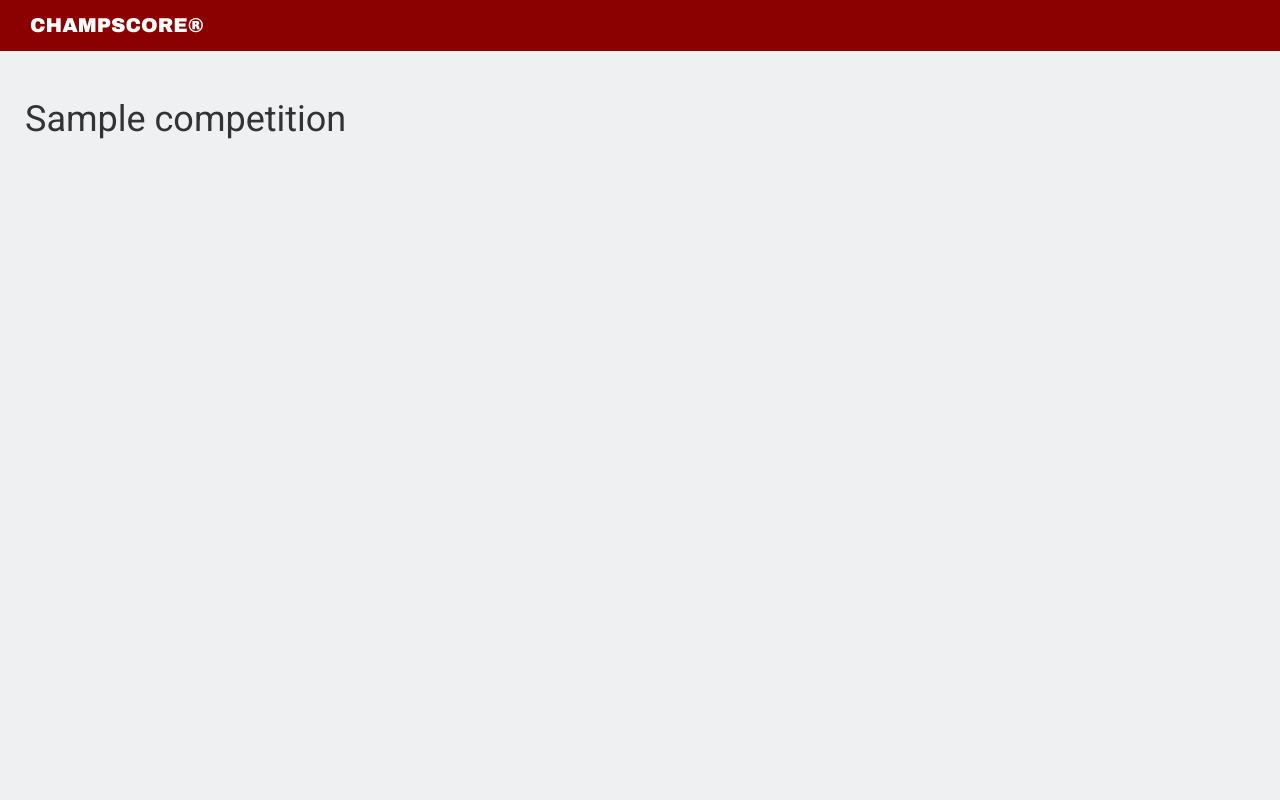
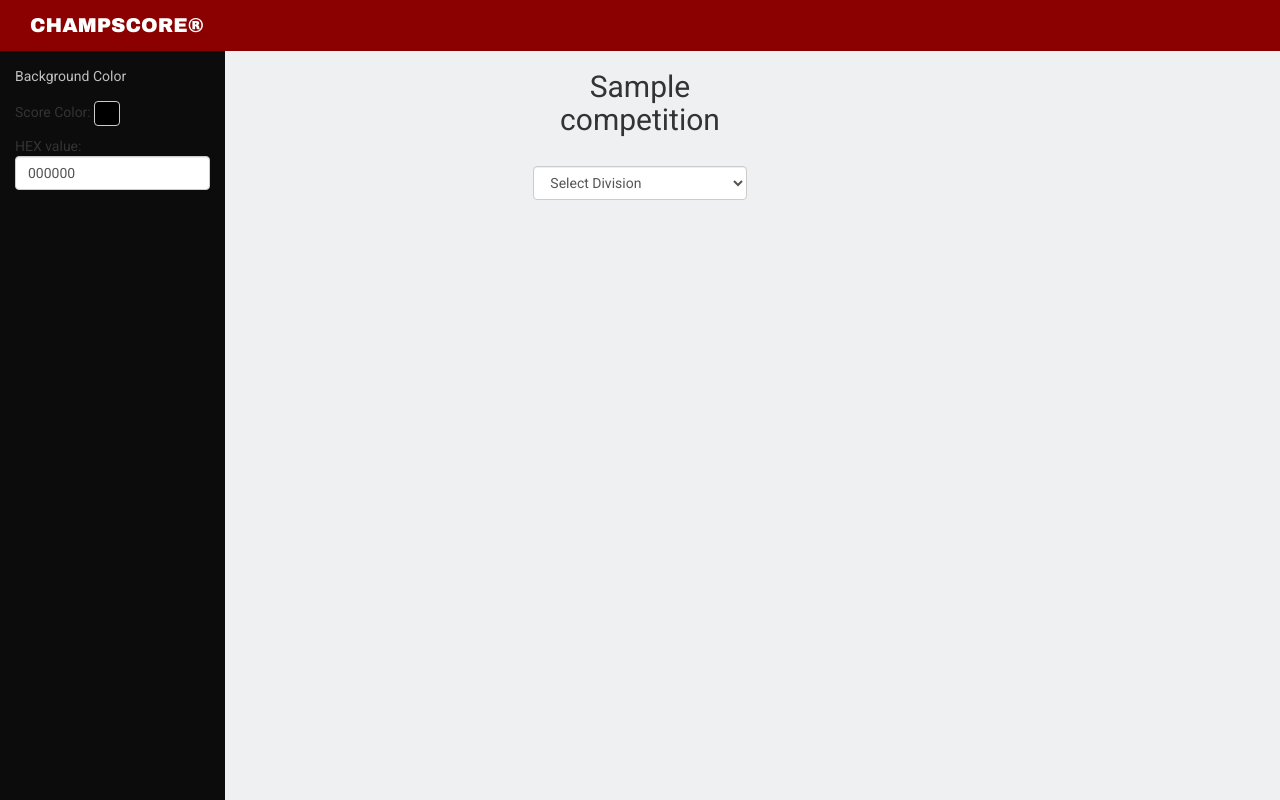
Before and after one commit to joey44/ChampScore, a PHP site: page /scoreboardPreview.php?comp_ID=1 in a window 1280 px wide. Run offline with PHP 8.4, Linux system fonts and the light colour scheme; the visitor is signed in with stand-in values (Sample User, id 1); tables that the repository leaves empty or names only in its code hold one stand-in row (values such as "Sample post").

Commit message:
Ranglisten Style geändert

```diff
--- a/admin/navigation.php
+++ b/admin/navigation.php
@@ -182,5 +182,8 @@
 
          </ul>
      </div>
+
             <!-- /.navbar-collapse -->
-            </nav>
+        </ul>
+    </div>
+</nav>
--- a/admin/scoreboardPreview.php
+++ b/admin/scoreboardPreview.php
@@ -1,13 +1,5 @@
 <?php
 session_start();
-
-
-if ($_SESSION['eingeloggt'] == false){
-
-    header("Location: public_html/ChampScoreIndex.php");
-    exit();
-}
-
 ?>
 
 <!DOCTYPE html>
@@ -25,7 +17,7 @@ if ($_SESSION['eingeloggt'] == false){
 
         <!-- Bootstrap Core CSS -->
         <link href="css/bootstrap.min.css" rel="stylesheet">
-
+        <link href="https://fonts.googleapis.com/css?family=Roboto" rel="stylesheet">
         <!-- Custom CSS -->
         <link href="css/sb-admin.css" rel="stylesheet">
 
@@ -38,7 +30,75 @@ if ($_SESSION['eingeloggt'] == false){
             <script src="https://oss.maxcdn.com/libs/html5shiv/3.7.0/html5shiv.js"></script>
             <script src="https://oss.maxcdn.com/libs/respond.js/1.4.2/respond.min.js"></script>
         <![endif]-->
-<link href="https://fonts.googleapis.com/css?family=Roboto" rel="stylesheet">
+
+        <script type="text/javascript">
+
+
+            $(function () {
+                $('#cp2').colorpicker();
+            });
+
+
+
+            function onSelectDivision()
+            {
+
+                var div_ID = 'div_ID=' + document.getElementById("selDiv").options[document.getElementById("selDiv").selectedIndex].value;
+
+
+                $.ajax({
+                    type: "POST",
+                    url: "ScoreboardViewSelWods.php",
+                    cache: false,
+                    data: div_ID,
+                    success: function (html)
+                    {
+                        $('#wods').html(html);
+                    },
+                    error: function (html)
+                    {
+
+                        alert('error');
+                    }
+
+                }
+                );
+
+                return false;
+
+            }
+
+            function onSelectWod(i_wod_ID, i_div_ID)
+            {
+
+                var wod_ID = 'wod_ID=' + i_wod_ID;
+                var div_ID = '&div_ID=' + i_div_ID;
+                var all = wod_ID + div_ID;
+
+
+                $.ajax({
+                    type: "POST",
+                    url: "ScoreboardViewSelResults.php",
+                    cache: false,
+                    data: all,
+                    success: function (html)
+                    {
+                        $('#result').html(html);
+                    },
+                    error: function (html)
+                    {
+
+                        alert('error');
+                    }
+
+                }
+                );
+
+                return false;
+
+            }
+
+        </script>
     </head>
 
     <body>
@@ -58,44 +118,138 @@ if ($_SESSION['eingeloggt'] == false){
 
         </nav>
 
-        <div id="page-wrapper">
+        <div id="bodycont">
 
-            <div class="container-fluid">
+            <div  class="collapse navbar-collapse navbar-ex1-collapse">
+
+                <ul  class="nav navbar-nav side-nav">
+                    <li>
+                        <a> Background Color</a>
+                        <div class="col-lg-12 col-md-12 col-sm-12 col-xs-12">
+                            <p>Score Color:   <button style="width: 25px ;height: 25px" class="jscolor {valueElement:'chosen-value-score', onFineChange:'setTextColorScore(this)'} btn btn-default btn-md">
+
+                                </button></p>
+
+                            <p>HEX value: <input  class="form-control" name="colorScore" id="chosen-value-score" value="000000">
+                            </p>
+                            <script>
+                                function setTextColorScore(picker) {
 
 
+                                    $("#bodycont").css('background-color', '#' + picker.toString());
+                                    document.getElementsByID('bodycont')[0].style.color = '#' + picker.toString();
+                                     $("#bodycont2").css('background-color', '#' + picker.toString());
+                                    document.getElementsByID('bodycont2')[0].style.color = '#' + picker.toString();
+
+                                }
+                            </script>
+                        </div>
+                    </li>
+
+
+                    <li>
+
+                    </li>
+                    <li>
+
+                    </li>
+
+                    <li>
+                    </li>
+
+                    <li>
+
+                    </li>
+
+                    <!-- /.navbar-collapse -->
+                </ul>
+            </div>
+            <center>
+
+                <div  class="container-fluid">
+
                     <!-- Page Heading -->
-                <div class="row">
-                    <div class="col-lg-12">
+
+                    <div  class="row" >
+                        <div  class=" col-lg-2 col-lg-offset-5 col-md-2 col-md-offset-5 col-sm-4 col-sm-offset-4 col-xs-12 col-xs-offset-0 ">
+
+
                             <?php
-                        require ("./public_html/php/loginsec/db.inc.php");
+                            include 'Database.php';
 
-                        $link = mysqli_connect("localhost", $benutzer, $passwort);
-                        mysqli_select_db($link, $dbname);
-                        $comp_ID = $_GET['comp_ID'];
-                        $abfrage = "select comp_ID, comp_name from tbl_competition";
-                        $ergebnis = mysqli_query($link, $abfrage) or die(mysqli_error());
+                            $pdo = Database::connect();
 
-                        /* echo "<div id=\"products\" class=\"row list-group\">"; */
-                        while ($zeile = mysqli_fetch_array($ergebnis, MYSQLI_ASSOC)) {
-                            $comp_ID = $zeile['comp_ID'];
-                            /* echo "<div name\"$ranglisteID\" class=\"item  col-xs-10 col-xs-offset-1 col-sm-6 col-sm-offset-0 col-md-4 col-md-offset-0 col-lg-4 col-lg-offset-0\">";
-                              echo "<div class=\"thumbnail\">";
-                              echo "<img class=\"group list-group-image\" src=\"http://placehold.it/400x250/000/fff\" alt=\"\" />";
-                              echo "<div class=\"caption\">"; */
-                            echo "<h1 class=\"page-header\">" . $zeile['comp_name'] . "</h1>";
+                            $compID = $_GET['comp_ID'];
+
+                            $sql = "SELECT comp_name from tbl_competition where comp_id = $compID";
+
+
+                            foreach ($pdo->query($sql) as $row) {
+                                echo "<h2>" . $row['comp_name'] . "</h2>";
                             }
-                        mysqli_close($link);
+                            ?>
+                            <br>
+
+                            <!--Renato  -->
+                            <form class="form-horizontal"  method="post">
+
+                                <div class = "form-group " >
+
+                                    <select class = "form-control" id = "selDiv" onChange="onSelectDivision();">
+                                        <option value="0">Select Division</option>
+
+                                        <?php
+                                        $sql = "SELECT div_name, div_ID FROM `tbl_division` where fk_comp_id = $compID";
+
+                                        foreach ($pdo->query($sql) as $row) {
+
+                                            echo "<option value=" . $row['div_ID'] . ">" . $row['div_name'] . "</option>";
+                                        }
                                         ?>
 
 
+                                    </select>
+
+                                </div>
+
+
+
+
+                            </form>
+
+                        </div>
+
+                    </div>
+                    <br>
+
+
+
+                    <div  class="row">
+                        <div  class="col-lg-12 col-md-12 col-sm-12 col-xs-12">
+
+                            <div style=" overflow: auto;
+                                 word-wrap: normal;
+                                 white-space: pre;"  id ="wods"></div>
+
+
+                            <!--<table class="table table-hover col-lg-12 col-md-12" id ="result" ></table>
+                            -->
                         </div>
                     </div>
+                    <div class="row">
+                        <div  class="col-lg-6 col-lg-offset-3 col-md-6 col-md-offset-3 col-sm-6 col-sm-offset-3 col-xs-12 col-xs-offset-0 " >
+                            <div id ="result"></div>
+                        </div>
+                    </div>
+
+
                     <!-- /.row -->
 
                 </div>
+
                 <!-- /.container-fluid -->
 
-        </div>
+            </center></div>
         <!-- /#page-wrapper -->
 
 
@@ -106,6 +260,7 @@ if ($_SESSION['eingeloggt'] == false){
 
         <!-- Bootstrap Core JavaScript -->
         <script src="js/bootstrap.min.js"></script>
+        <script src="js/colorpicker/jscolor.js"></script>
 
     </body>
 
```
Also changed, not shown: admin/organizer.php (+7 -9 lines). Lines whose indentation alone changed are shown as unchanged.
